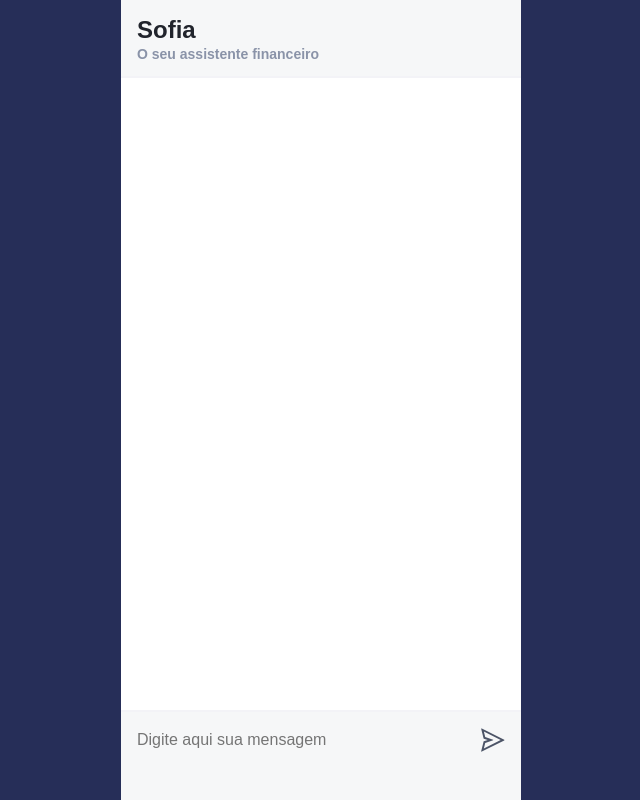
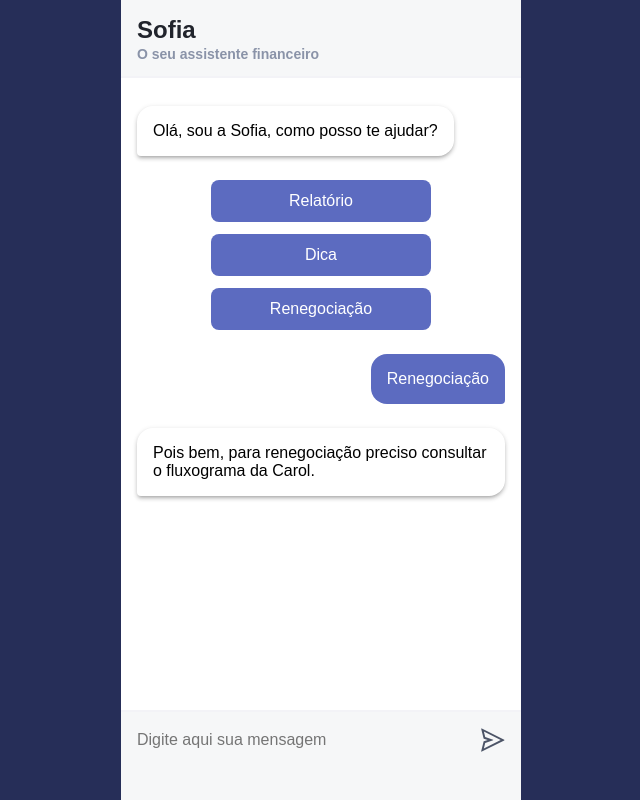
Before and after one commit to carlospavanetti/safra-hackathon, a Next.js app: page / in a window 1280 px wide. Shown: the whole page, without its empty margins (319-959 px from the left). Built offline with nearby package versions, Linux system fonts and the light colour scheme.

Commit message:
feat: add stylized messages to chat

```diff
--- a/src/pages/index.tsx
+++ b/src/pages/index.tsx
@@ -9,7 +9,20 @@ export default function ChatPage() {
           <h2 className="title">Sofia</h2>
           <h2 className="tagline">O seu assistente financeiro</h2>
         </div>
-        <div className="messages-area"></div>
+        <div className="messages-area">
+          <div className="message -bot">
+            Olá, sou a Sofia, como posso te ajudar?
+          </div>
+          <div className="options-group">
+            <button className="option">Relatório</button>
+            <button className="option">Dica</button>
+            <button className="option">Renegociação</button>
+          </div>
+          <div className="message -user">Renegociação</div>
+          <div className="message -bot">
+            Pois bem, para renegociação preciso consultar o fluxograma da Carol.
+          </div>
+        </div>
         <div className="input-area">
           <input className="input" placeholder="Digite aqui sua mensagem" />
           <SendOutlined className="sendbutton" />
--- a/src/styles/index.css
+++ b/src/styles/index.css
@@ -53,9 +53,61 @@ html {
 }
 
 .messages-area {
-  display: flex;
+  align-items: flex-start;
   border-top: 2px solid #f3f3f7;
   border-bottom: 2px solid #f3f3f7;
+  display: flex;
+  flex-direction: column;
+  padding: 16px;
+}
+
+.messages-area > .message {
+  border-radius: 16px;
+  font-family: sans-serif;
+  margin-bottom: 12px;
+  margin-top: 12px;
+  padding: 16px;
+}
+
+.messages-area > .message.-bot {
+  border-bottom-left-radius: 4px;
+  box-shadow: rgba(0, 0, 0, 0.16) 0px 3px 3px -2px,
+    rgba(0, 0, 0, 0.14) 0px 3px 4px 0px, rgba(0, 0, 0, 0.12) 0px 1px 5px 0px;
+}
+
+.messages-area > .message.-user {
+  align-self: flex-end;
+  background-color: #5c6bc0;
+  border-bottom-right-radius: 4px;
+  color: white;
+}
+
+.messages-area > .options-group {
+  align-self: center;
+  margin-bottom: 6px;
+  margin-top: 6px;
+  width: 60%;
+}
+
+.options-group {
+  display: flex;
+  flex-direction: column;
+}
+
+.options-group > .option {
+  background-color: #5c6bc0;
+  border: none;
+  border-radius: 8px;
+  color: white;
+  font-size: 16px;
+  margin: 6px 0;
+  padding: 12px 16px;
+}
+
+.options-group > .option:focus,
+.options-group > .option:hover {
+  background-color: #d4ad68;
+  outline: none;
 }
 
 .input-area {
```
